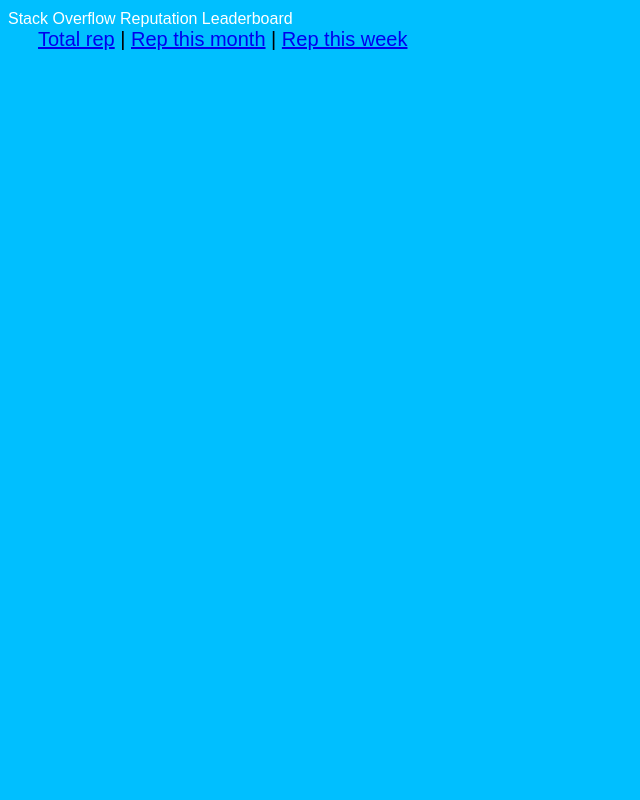
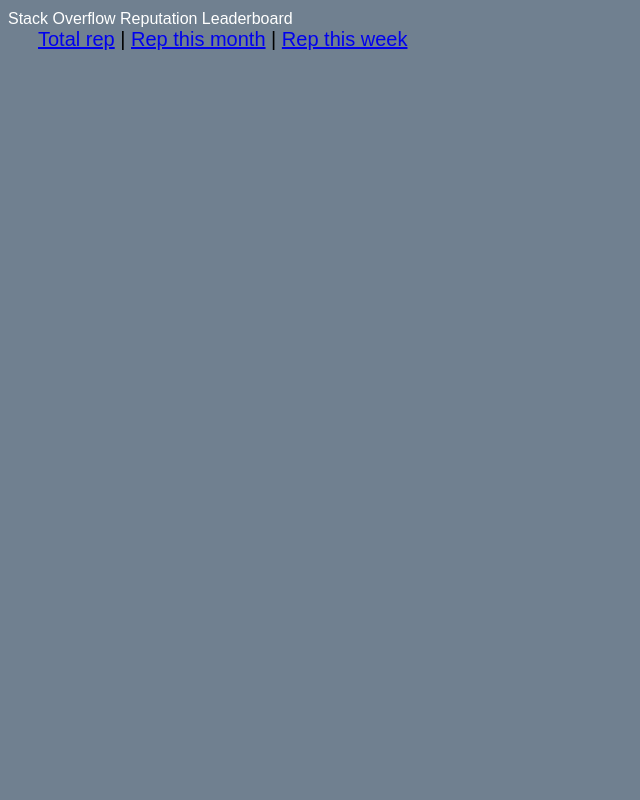
Before and after one commit to joel-g/StackOverFlow_Reputation_Leaderboard_Python_Sample, a Python web app: template templates/index.html in a window 1280 px wide. Shown: the whole page, without its empty margins (0-640 px from the left). Run offline with Jinja, Linux system fonts and the light colour scheme; the template is opened without the code that fills it, so the values that code supplies are empty.

Commit message:
Made background slate grey, the best color ever

```diff
--- a/static/styles/style.css
+++ b/static/styles/style.css
@@ -1,5 +1,5 @@
 body {
-    background-color: deepskyblue;
+    background-color: #708090;
     font-family: sans-serif;
 }
 .user {
```
